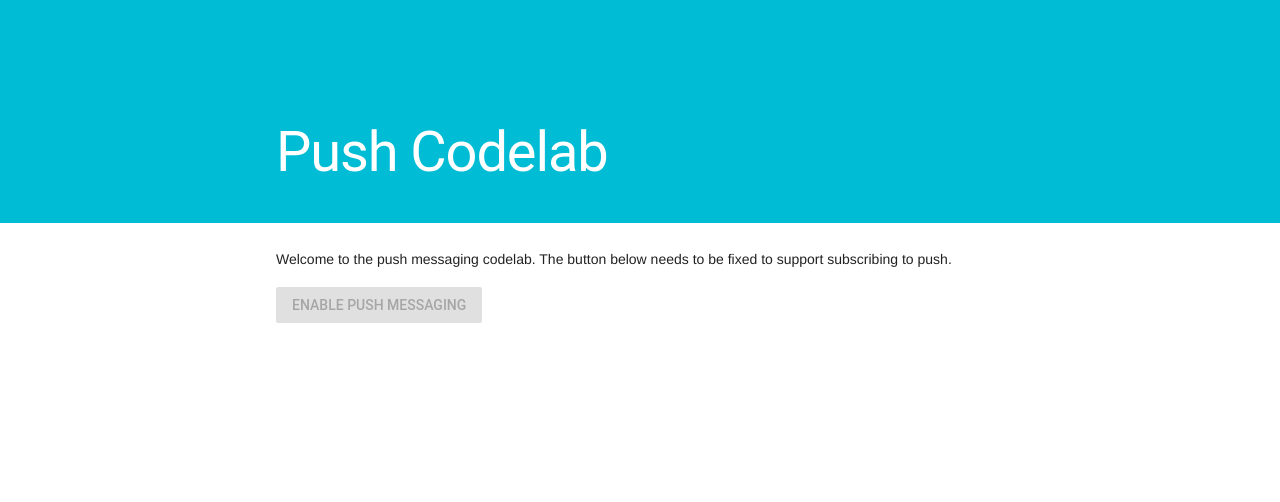
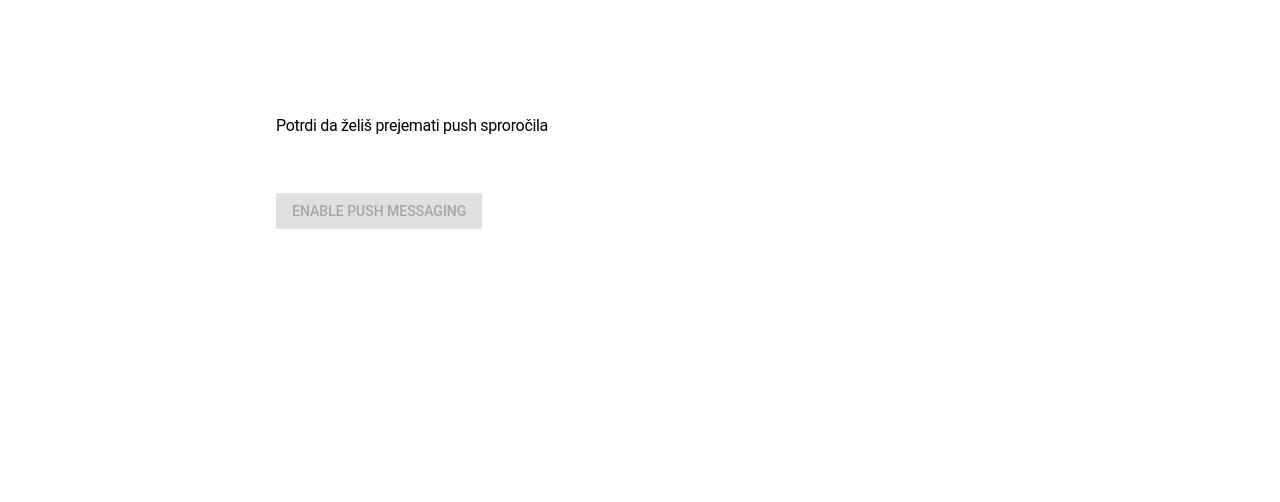
Before and after one commit to Gnaut/pushWebSubscription, a plain HTML site: page index.html in a window 1280 px wide. Drawn offline with nearby package versions, Linux system fonts and the light colour scheme.

Commit message:
style fix

```diff
--- a/index.html
+++ b/index.html
@@ -16,25 +16,25 @@
 <body>
 
   <header>
-    <h1>Push Codelab</h1>
+    <h1 style="color: black; font-size: 16px;">Potrdi da želiš prejemati push sproročila</h1>
   </header>
 
   <main>
-    <p>Welcome to the push messaging codelab. The button below needs to be
+    <!-- <p>Welcome to the push messaging codelab. The button below needs to be
     fixed to support subscribing to push.</p>
-    <p>
+    <p> -->
       <button disabled class="js-push-btn mdl-button mdl-js-button mdl-button--raised mdl-js-ripple-effect">
         Enable Push Messaging
       </button>
     </p>
     <section class="subscription-details js-subscription-details is-invisible">
-      <p>Once you've subscribed your user, you'd send their subscription to your
+      <!-- <p>Once you've subscribed your user, you'd send their subscription to your
       server to store in a database so that when you want to send a message
       you can lookup the subscription and send a message to it.</p>
       <p>To simplify things for this code lab copy the following details
       into the <a href="https://web-push-codelab.glitch.me//">Push Companion
       Site</a> and it'll send a push message for you, using the application
-      server keys on the site - so make sure they match.</p>
+      server keys on the site - so make sure they match.</p> -->
       <pre><code class="js-subscription-json"></code></pre>
     </section>
   </main>
--- a/styles/index.css
+++ b/styles/index.css
@@ -15,7 +15,7 @@ body {
 
 header {
   padding: 115px 0 32px 0;
-  background-color: #00bcd4;
+  background-color: white;
   color: white;
 }
 
```
